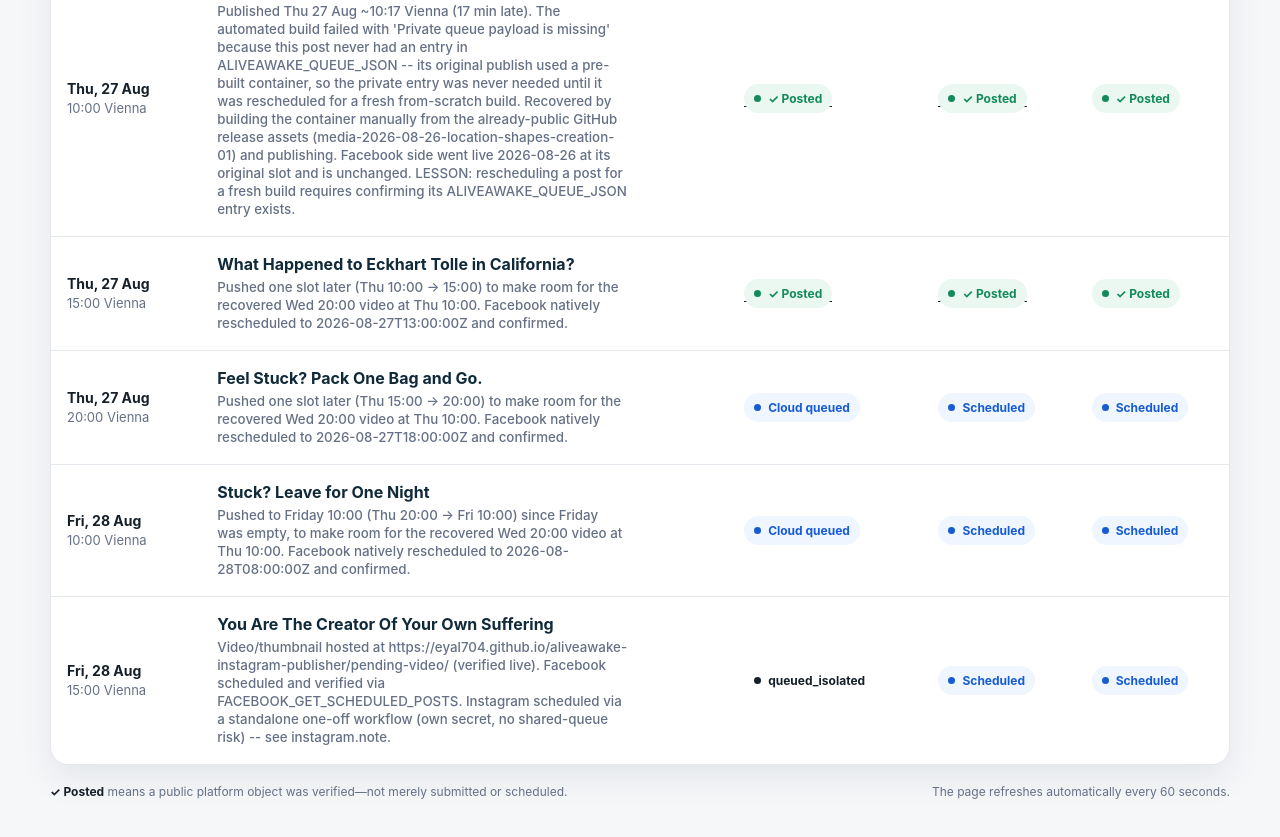
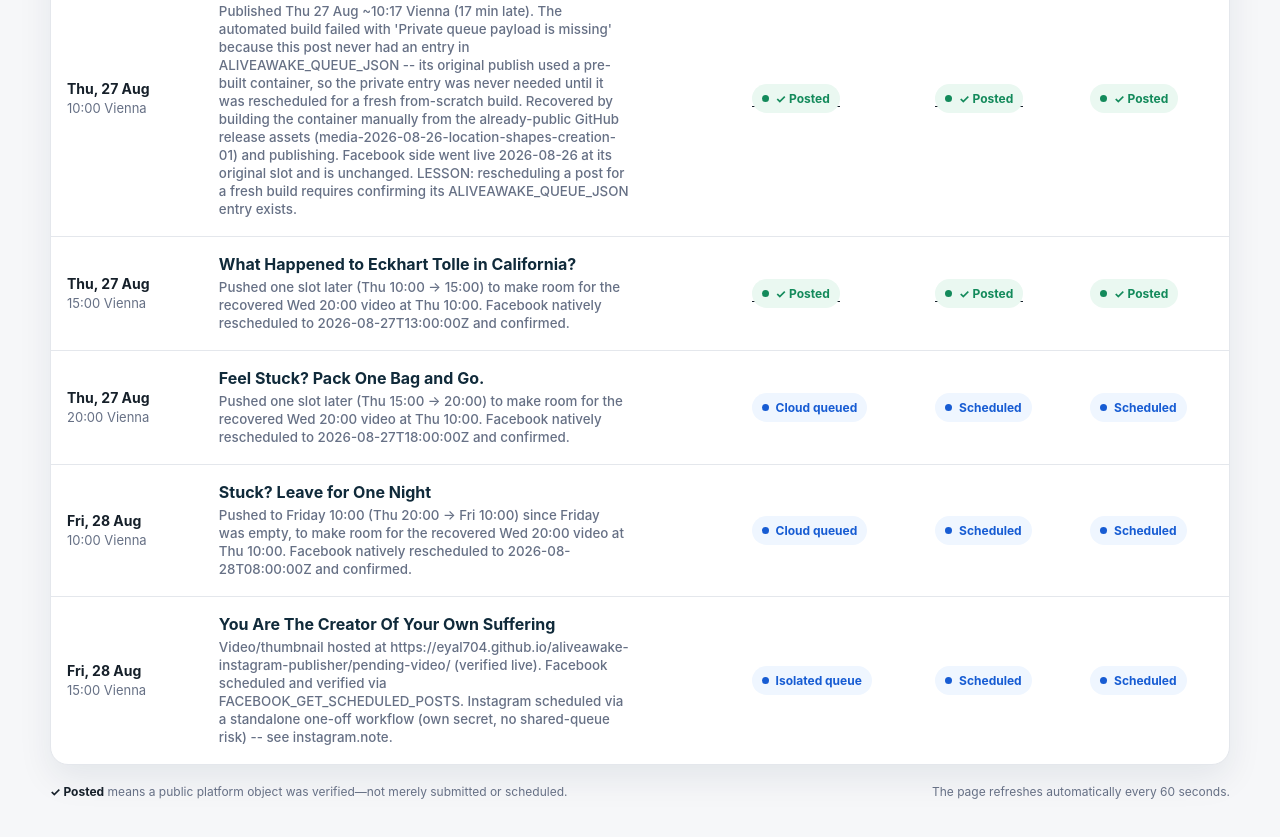
Before and after one commit to Eyal704/aliveawake-instagram-publisher, a website: page docs/index.html in a window 1280 px wide. Shown: the part 742-1579 px from the top of the page. Drawn offline with Linux system fonts and the light colour scheme.

Commit message:
Dashboard: style and label the queued_isolated status (was rendering as raw unstyled text)

```diff
--- a/docs/index.html
+++ b/docs/index.html
@@ -78,7 +78,7 @@
 
     .pill { display: inline-flex; gap: 7px; align-items: center; border-radius: 999px; padding: 7px 10px; font-size: 12px; font-weight: 750; white-space: nowrap; }
     .pill.published { color: var(--green); background: var(--green-bg); }
-    .pill.scheduled, .pill.queued_cloud { color: var(--blue); background: var(--blue-bg); }
+    .pill.scheduled, .pill.queued_cloud, .pill.queued_isolated { color: var(--blue); background: var(--blue-bg); }
     .pill.queued_local, .pill.scheduled_with_risk { color: var(--amber); background: var(--amber-bg); }
     .pill.not_scheduled, .pill.needs_attention, .pill.missing, .pill.failed, .pill.duplicate { color: var(--red); background: var(--red-bg); }
     .pill.publishing { color: var(--amber); background: var(--amber-bg); }
@@ -312,6 +312,7 @@
       published: "✓ Posted",
       scheduled: "Scheduled",
       queued_cloud: "Cloud queued",
+      queued_isolated: "Isolated queue",
       queued_local: "Local queue",
       scheduled_with_risk: "Scheduled · risk",
       not_scheduled: "Not scheduled",
```
